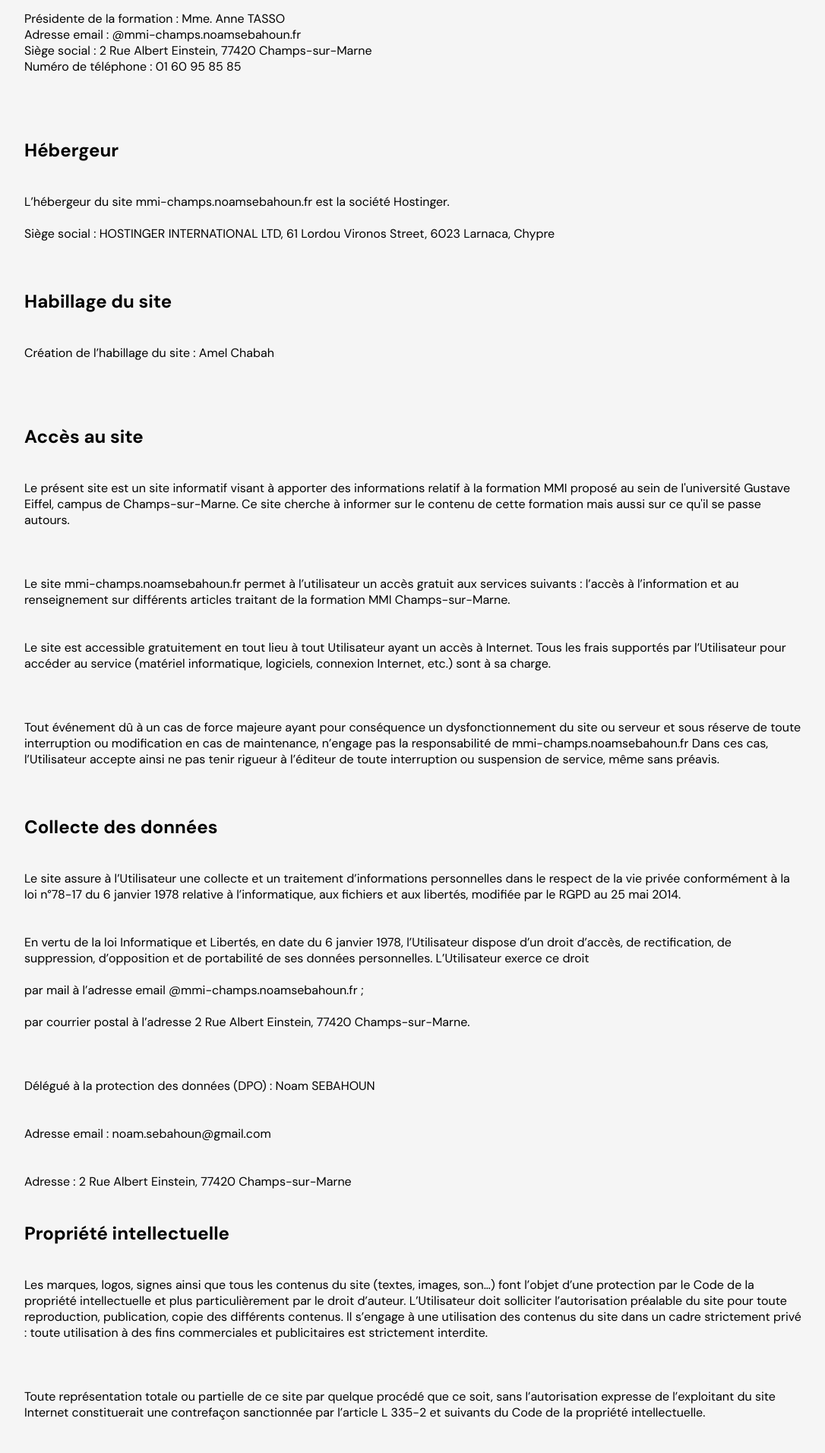
After one commit to NoamSeb/refonte_MMI, a PHP site: page /mentions.html in a window 1280 px wide. The commit adds this page. Shown: the part 320-2233 px from the top of the page at 76% size, without its empty margins (96-1182 px from the left). Run offline with PHP 8.4, Linux system fonts and the light colour scheme.

Commit message:
référencement

```diff
--- a/affiche-event.php
+++ b/affiche-event.php
@@ -15,6 +15,7 @@ require_once('model.php');
 
     <title>Document</title>
     <link rel="stylesheet" href="style.css">
+    <link rel="icon" href="./medias/icons/logo_MMI.svg">
 </head>
 
 <body>
--- a/event.php
+++ b/event.php
@@ -11,6 +11,7 @@ include('model.php');
     <meta name="viewport" content="width=device-width, initial-scale=1.0">
     <title>Document</title>
     <link rel="stylesheet" href="style.css">
+    <link rel="icon" href="./medias/icons/logo_MMI.svg">
 </head>
 
 <body>
--- a/formation.php
+++ b/formation.php
@@ -20,6 +20,7 @@ $resultModules = getModules();
     <script src="https://owlcarousel2.github.io/OwlCarousel2/assets/vendors/jquery.min.js"></script>
     <script src="https://unpkg.com/scroll-out/dist/scroll-out.min.js"></script>
     <link rel="stylesheet" href="style.css" type="text/css">
+    <link rel="icon" href="./medias/icons/logo_MMI.svg">
     <script src="./js/script.js"></script>
     <title>MMI-Champs</title>
 </head>
--- a/gallery.php
+++ b/gallery.php
@@ -11,6 +11,7 @@ $resultatProjets = getOneModule();
     <meta name="viewport" content="width=device-width, initial-scale=1.0">
     <title>Document</title>
     <link rel="stylesheet" href="style.css">
+    <link rel="icon" href="./medias/icons/logo_MMI.svg">
 </head>
 
 <body>
--- a/index.php
+++ b/index.php
@@ -19,7 +19,13 @@ $events = getEvent();
     <script src="https://cdnjs.cloudflare.com/ajax/libs/jquery/3.6.3/jquery.min.js" integrity="sha512-STof4xm1wgkfm7heWqFJVn58Hm3EtS31XFaagaa8VMReCXAkQnJZ+jEy8PCC/iT18dFy95WcExNHFTqLyp72eQ==" crossorigin="anonymous" referrerpolicy="no-referrer"></script>
     <script src="https://unpkg.com/scroll-out/dist/scroll-out.min.js"></script>
 
+    <meta name="twitter:card" content="Site MMI champs"></meta>
+    <link rel="canonical" href="http://mmi-champs.noamsebahoun.fr/index.php">
+    <meta name="description" content=" Tout au long de MMI, l’étudiant développe des compétences pluridisciplinaires tant dans le domaine de la programmation que dans le graphisme ou les réseaux. Son atout principal au sortir de la formation est sa polyvalence dans les différents domaine du multimédia.">
+    <meta name="keywords" content="MMI, multimédia, internet, web, audiovisuel, études, post-bac">
+
     <link rel="stylesheet" href="style.css" type="text/css">
+    <link rel="icon" href="./medias/icons/logo_MMI.svg">
     <script src="./js/script.js"></script>
     <title>MMI-Champs</title>
 </head>
--- a/international.html
+++ b/international.html
@@ -8,6 +8,7 @@
     <meta name="viewport" content="width=device-width, initial-scale=1.0">
     <title>Document</title>
     <link rel="stylesheet" href="style.css">
+    <link rel="icon" href="./medias/icons/logo_MMI.svg">
 </head>
 
 <body>
--- a/jpoAfter.html
+++ b/jpoAfter.html
@@ -7,6 +7,7 @@
     <meta name="viewport" content="width=device-width, initial-scale=1.0">
     <title>Document</title>
     <link rel="stylesheet" href="style.css">
+    <link rel="icon" href="./medias/icons/logo_MMI.svg">
 </head>
 
 <body>
--- a/jpoBefore.html
+++ b/jpoBefore.html
@@ -7,6 +7,7 @@
     <meta name="viewport" content="width=device-width, initial-scale=1.0">
     <title>Document</title>
     <link rel="stylesheet" href="style.css">
+    <link rel="icon" href="./medias/icons/logo_MMI.svg">
 </head>
 
 <body>
--- /dev/null
+++ b/mentions.html
@@ -0,0 +1,180 @@
+<!DOCTYPE html>
+<html lang="fr">
+
+<head>
+    <meta charset="UTF-8">
+    <meta http-equiv="X-UA-Compatible" content="IE=edge">
+    <meta name="viewport" content="width=device-width, initial-scale=1.0">
+    <title>Document</title>
+    <link rel="stylesheet" href="style.css">
+    <link rel="icon" href="./medias/icons/logo_MMI.svg">
+    <link rel="icon" href="./medias/icons/logo_MMI.svg">
+</head>
+
+<body>
+    <div class="menu-overlay">
+        <div class="overlay-menu">
+            <ul class="one">
+                <a href="formation.php">
+                    <li>Formation</li>
+                </a>
+                <a href="gallery.php">
+                    <li>Projets</li>
+                </a>
+                <a href="event.php">
+                    <li>Évènements</li>
+                </a>
+                <a href="international.html">
+                    <li>International</li>
+                </a>
+
+            </ul>
+        </div>
+    </div>
+
+    <nav class="navbar" data-scroll>
+        <a href="index.php" class="imgNav">
+            <img src="medias/icons/logo_MMI.svg" alt="Logo">
+        </a>
+
+        <div class="navLinks">
+            <ul>
+                <a href="formation.php">
+                    <li>Formation</li>
+                </a>
+                <a href="gallery.php">
+                    <li>Projets</li>
+                </a>
+                <a href="event.php">
+                    <li>Évènements</li>
+                </a>
+                <a href="international.html">
+                    <li>International</li>
+                </a>
+            </ul>
+            <div id="toggle-menu" class="menu">
+                <div class="menu-link">
+                    <span class="hamburger-icon">
+                        <span class="hamburger-bar hamburger-bar-1"></span>
+                    <span class="hamburger-bar hamburger-bar-2"></span>
+                    <span class="hamburger-bar hamburger-bar-3"></span>
+                    </span>
+                </div>
+            </div>
+        </div>
+    </nav>
+    <main>
+        <h1>Mention Légales</h1>
+        <h4>Conditions générales d’utilisation</h4>
+
+        <p>Les présentes conditions générales d’utilisation (CGU) ont pour objet l’encadrement juridique des modalités de mise à disposition du site et des services par mmi-champs et de définir les conditions d’accès et d’utilisation des services par l’utilisateur.
+            Les présentes CGU sont accessibles sur le site à la rubrique CGU.</p>
+        <br>
+        <br>
+        <h4>Editeur</h4>
+        <br>
+        <br>
+        <br>
+        <p>Présidente de la formation : Mme. Anne TASSO <br>Adresse email : @mmi-champs.noamsebahoun.fr <br>Siège social : 2 Rue Albert Einstein, 77420 Champs-sur-Marne <br>Numéro de téléphone : 01 60 95 85 85</p>
+        <br>
+        <br>
+        <br>
+        <br>
+        <h4>Hébergeur</h4>
+        <br>
+        <br>
+        <p>L’hébergeur du site mmi-champs.noamsebahoun.fr est la société Hostinger.</p>
+        <br>
+        <p>Siège social : HOSTINGER INTERNATIONAL LTD, 61 Lordou Vironos Street, 6023 Larnaca, Chypre</p>
+        <br>
+        <br>
+        <br>
+        <h4>Habillage du site</h4>
+        <br>
+        <br>
+        <p>Création de l’habillage du site : Amel Chabah</p>
+        <br>
+        <br>
+        <br>
+        <br>
+        <h4>Accès au site</h4>
+        <br><br>
+        <p>Le présent site est un site informatif visant à apporter des informations relatif à la formation MMI proposé au sein de l'université Gustave Eiffel, campus de Champs-sur-Marne. Ce site cherche à informer sur le contenu de cette formation mais
+            aussi sur ce qu'il se passe autours.</p>
+        <br>
+        <br>
+        <br>
+        <p>Le site mmi-champs.noamsebahoun.fr permet à l’utilisateur un accès gratuit aux services suivants : l’accès à l’information et au renseignement sur différents articles traitant de la formation MMI Champs-sur-Marne.</p>
+        <br><br>
+        <p>Le site est accessible gratuitement en tout lieu à tout Utilisateur ayant un accès à Internet. Tous les frais supportés par l’Utilisateur pour accéder au service (matériel informatique, logiciels, connexion Internet, etc.) sont à sa charge.</p>
+        <br>
+        <br>
+        <br>
+        <p>Tout événement dû à un cas de force majeure ayant pour conséquence un dysfonctionnement du site ou serveur et sous réserve de toute interruption ou modification en cas de maintenance, n’engage pas la responsabilité de mmi-champs.noamsebahoun.fr
+            Dans ces cas, l’Utilisateur accepte ainsi ne pas tenir rigueur à l’éditeur de toute interruption ou suspension de service, même sans préavis.</p>
+        <br>
+        <br>
+        <br>
+        <h4>Collecte des données</h4>
+        <br><br>
+        <p>Le site assure à l’Utilisateur une collecte et un traitement d’informations personnelles dans le respect de la vie privée conformément à la loi n°78-17 du 6 janvier 1978 relative à l’informatique, aux fichiers et aux libertés, modifiée par le
+            RGPD au 25 mai 2014.</p>
+        <br><br>
+        <p>En vertu de la loi Informatique et Libertés, en date du 6 janvier 1978, l’Utilisateur dispose d’un droit d’accès, de rectification, de suppression, d’opposition et de portabilité de ses données personnelles. L’Utilisateur exerce ce droit
+            <br><br> par mail à l’adresse email @mmi-champs.noamsebahoun.fr ;
+            <br><br> par courrier postal à l’adresse 2 Rue Albert Einstein, 77420 Champs-sur-Marne. </p>
+        <br>
+        <br>
+        <br>
+        <p>Délégué à la protection des données (DPO) : Noam SEBAHOUN</p>
+        <br><br>
+        <p>Adresse email : noam.sebahoun@gmail.com</p>
+        <br><br>
+        <p>Adresse : 2 Rue Albert Einstein, 77420 Champs-sur-Marne</p>
+        <br><br>
+        <h4>Propriété intellectuelle</h4>
+        <br><br>
+        <p>Les marques, logos, signes ainsi que tous les contenus du site (textes, images, son…) font l’objet d’une protection par le Code de la propriété intellectuelle et plus particulièrement par le droit d’auteur. L’Utilisateur doit solliciter l’autorisation
+            préalable du site pour toute reproduction, publication, copie des différents contenus. Il s’engage à une utilisation des contenus du site dans un cadre strictement privé : toute utilisation à des fins commerciales et publicitaires est strictement
+            interdite.
+        </p>
+        <br>
+        <br>
+        <br>
+        <p>Toute représentation totale ou partielle de ce site par quelque procédé que ce soit, sans l’autorisation expresse de l’exploitant du site Internet constituerait une contrefaçon sanctionnée par l’article L 335-2 et suivants du Code de la propriété
+            intellectuelle.
+        </p>
+        <br><br>
+        <p>Il est rappelé conformément à l’article L122-5 du Code de propriété intellectuelle que l’Utilisateur qui reproduit, copie ou publie le contenu protégé doit citer l’auteur et sa source. Toute reproduction de ces images reste sous la responsabilité
+            de l’Utilisateur.</p>
+        <br><br>
+        <p></p>Les images décoratives et informatives utilisées sur ce site sont entièrement libres de droit et/ou sous licence Creative Commons, et restent dans le cadre d’un projet étudiant : aucune image ne sera utilisée à des fins commerciales.
+        <br>
+        <br>
+        <p>Sources des images provenant de banques d’images extérieures :
+            <br><br> https://fr.freepik.com/
+            <br><br> https://www.canva.com/
+        </p>
+        <br><br>
+        <p>Les sources des images diffusées sur le site mmi-champs.noamsebahoun.fr sont réputées fiables mais le site ne garantit pas qu’il soit exempt de défauts, d’erreurs ou d’omissions.</p>
+        <br>
+        <br>
+        <br>
+        <p>Les informations communiquées sont présentées à titre indicatif et général sans valeur contractuelle. Malgré des mises à jour régulières, le site mmi-champs.noamsebahoun.fr ne peut être tenu responsable de la modification des dispositions administratives
+            et juridiques survenant après la publication. De même, le site ne peut être tenu responsable de l’utilisation et de l’interprétation de l’information contenue dans ce site.
+        </p>
+        <br>
+        <br>
+        <p>Le site mmi-champs.noamsebahoun.fr ne peut être tenu pour responsable d’éventuels virus qui pourraient infecter l’ordinateur ou tout matériel informatique de l’Internaute, suite à une utilisation, à l’accès, ou au téléchargement provenant de ce
+            site. La responsabilité du site ne peut être engagée en cas de force majeure ou du fait imprévisible et insurmontable d’un tiers.</p>
+        <br>
+        <br>
+        <br>
+        <h4>Droit applicable et juridiction compétente</h4>
+        <br><br>
+        <p>La législation française s’applique au présent contrat. En cas d’absence de résolution amiable d’un litige né entre les parties, les tribunaux français seront seuls compétents pour en connaître. Pour toute question relative à l’application des
+            présentes CGU, vous pouvez joindre l’éditeur aux coordonnées inscrites aux mentions légales.</p>
+    </main>
+</body>
+
+</html>
--- a/vuelogin.php
+++ b/vuelogin.php
@@ -7,6 +7,7 @@
     <link rel="stylesheet" href="./style.css">
     <meta name="viewport" content="width=device-width, initial-scale=1.0">
     <title>Document</title>
+    <link rel="icon" href="./medias/icons/logo_MMI.svg">
 </head>
 
 <body>
```
